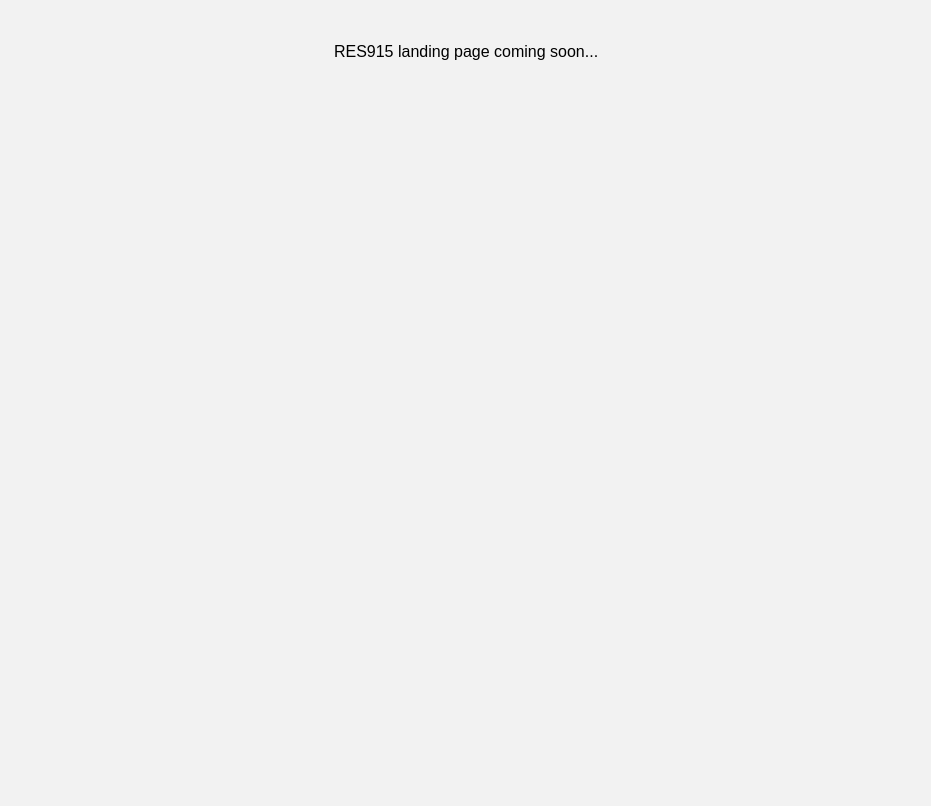
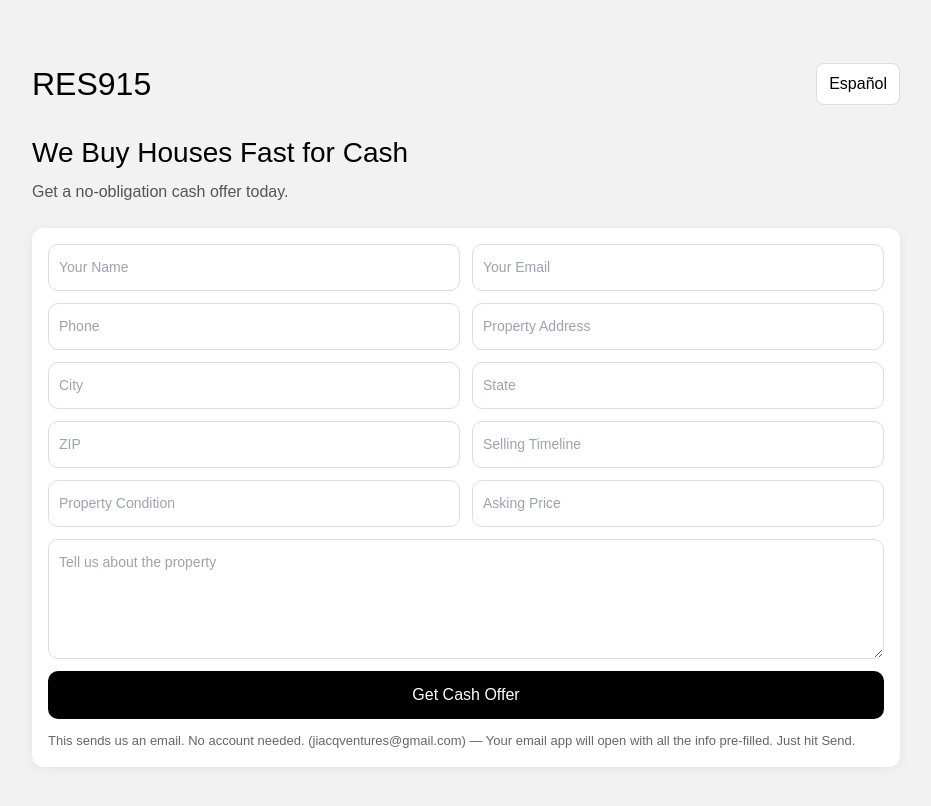
Before and after one commit to jiacqventures/res915, a Next.js app in the folder res915-nextjs/: page / in a window 1280 px wide. Shown: the top 806 px of the page, without its empty margins (174-1105 px from the left). Built offline with nearby package versions, Linux system fonts and the light colour scheme.

Commit message:
Update page.js

```diff
--- a/res915-nextjs/app/page.js
+++ b/res915-nextjs/app/page.js
@@ -1,9 +1,209 @@
+"use client";
+
+import { useMemo, useState } from "react";
+
+const EMAIL = "jiacqventures@gmail.com";
+
 export default function Home() {
+  const [lang, setLang] = useState("en"); // "en" or "es"
+  const t = useMemo(() => {
+    return lang === "en"
+      ? {
+          title: "We Buy Houses Fast for Cash",
+          subtitle: "Get a no-obligation cash offer today.",
+          cta: "Get Cash Offer",
+          name: "Your Name",
+          email: "Your Email",
+          phone: "Phone",
+          address: "Property Address",
+          city: "City",
+          state: "State",
+          zip: "ZIP",
+          timeline: "Selling Timeline",
+          condition: "Property Condition",
+          price: "Asking Price",
+          details: "Tell us about the property",
+          sendingTo: "This sends us an email. No account needed.",
+          toggle: "Español",
+          successNote:
+            "Your email app will open with all the info pre-filled. Just hit Send."
+        }
+      : {
+          title: "¡Compramos Casas Rápido en Efectivo!",
+          subtitle: "Obtén una oferta en efectivo sin compromiso hoy.",
+          cta: "Obtener Oferta en Efectivo",
+          name: "Tu Nombre",
+          email: "Tu Correo",
+          phone: "Teléfono",
+          address: "Dirección de la Propiedad",
+          city: "Ciudad",
+          state: "Estado",
+          zip: "C.P.",
+          timeline: "Tiempo para Vender",
+          condition: "Condición de la Propiedad",
+          price: "Precio Deseado",
+          details: "Cuéntanos sobre la propiedad",
+          sendingTo: "Esto nos envía un correo. No necesitas cuenta.",
+          toggle: "English",
+          successNote:
+            "Se abrirá tu app de correo con la info lista. Solo envía."
+        };
+  }, [lang]);
+
+  function handleSubmit(e) {
+    e.preventDefault();
+    const fd = new FormData(e.currentTarget);
+
+    const fields = {
+      name: fd.get("name") || "",
+      email: fd.get("email") || "",
+      phone: fd.get("phone") || "",
+      address: fd.get("address") || "",
+      city: fd.get("city") || "",
+      state: fd.get("state") || "",
+      zip: fd.get("zip") || "",
+      timeline: fd.get("timeline") || "",
+      condition: fd.get("condition") || "",
+      price: fd.get("price") || "",
+      details: fd.get("details") || ""
+    };
+
+    const subject =
+      lang === "en"
+        ? "RES915 Cash Offer Request"
+        : "Solicitud de Oferta en Efectivo - RES915";
+
+    const bodyLines =
+      lang === "en"
+        ? [
+            "Cash Offer Request",
+            "-------------------",
+            `Name: ${fields.name}`,
+            `Email: ${fields.email}`,
+            `Phone: ${fields.phone}`,
+            `Address: ${fields.address}`,
+            `City/State/ZIP: ${fields.city}, ${fields.state} ${fields.zip}`,
+            `Timeline: ${fields.timeline}`,
+            `Condition: ${fields.condition}`,
+            `Asking Price: ${fields.price}`,
+            "",
+            "Details:",
+            fields.details
+          ]
+        : [
+            "Solicitud de Oferta en Efectivo",
+            "-------------------------------",
+            `Nombre: ${fields.name}`,
+            `Correo: ${fields.email}`,
+            `Teléfono: ${fields.phone}`,
+            `Dirección: ${fields.address}`,
+            `Ciudad/Estado/C.P.: ${fields.city}, ${fields.state} ${fields.zip}`,
+            `Tiempo para vender: ${fields.timeline}`,
+            `Condición: ${fields.condition}`,
+            `Precio deseado: ${fields.price}`,
+            "",
+            "Detalles:",
+            fields.details
+          ];
+
+    const mailto = `mailto:${EMAIL}?subject=${encodeURIComponent(
+      subject
+    )}&body=${encodeURIComponent(bodyLines.join("\n"))}`;
+
+    // Open the user's email client with the prefilled message
+    window.location.href = mailto;
+  }
+
   return (
-    <main>
-      <h1 style={{ textAlign: 'center', paddingTop: '40px' }}>
-        RES915 landing page coming soon...
-      </h1>
+    <main style={{ maxWidth: 900, margin: "60px auto", padding: "0 16px" }}>
+      <header style={{ display: "flex", justifyContent: "space-between", alignItems: "center", gap: 12 }}>
+        <h1 style={{ fontSize: 32, margin: 0 }}>RES915</h1>
+        <button
+          onClick={() => setLang(lang === "en" ? "es" : "en")}
+          style={{
+            border: "1px solid #ddd",
+            background: "#fff",
+            padding: "8px 12px",
+            borderRadius: 8,
+            cursor: "pointer"
+          }}
+        >
+          {t.toggle}
+        </button>
+      </header>
+
+      <section style={{ marginTop: 24 }}>
+        <h2 style={{ fontSize: 28, margin: "0 0 6px" }}>{t.title}</h2>
+        <p style={{ color: "#555", marginTop: 0 }}>{t.subtitle}</p>
+      </section>
+
+      <form
+        onSubmit={handleSubmit}
+        style={{
+          marginTop: 24,
+          display: "grid",
+          gridTemplateColumns: "1fr 1fr",
+          gap: 12,
+          background: "#fff",
+          padding: 16,
+          borderRadius: 12,
+          boxShadow: "0 2px 12px rgba(0,0,0,0.06)"
+        }}
+      >
+        <input name="name" placeholder={t.name} required />
+        <input name="email" type="email" placeholder={t.email} required />
+        <input name="phone" placeholder={t.phone} />
+        <input name="address" placeholder={t.address} required />
+        <input name="city" placeholder={t.city} />
+        <input name="state" placeholder={t.state} />
+        <input name="zip" placeholder={t.zip} />
+        <input name="timeline" placeholder={t.timeline} />
+        <input name="condition" placeholder={t.condition} />
+        <input name="price" placeholder={t.price} />
+
+        <textarea
+          name="details"
+          placeholder={t.details}
+          style={{ gridColumn: "1 / -1", minHeight: 120 }}
+        />
+
+        <button
+          type="submit"
+          style={{
+            gridColumn: "1 / -1",
+            padding: "12px 16px",
+            background: "black",
+            color: "white",
+            border: "none",
+            borderRadius: 10,
+            cursor: "pointer",
+            fontSize: 16
+          }}
+        >
+          {t.cta}
+        </button>
+
+        <p style={{ gridColumn: "1 / -1", color: "#666", fontSize: 13, margin: 0 }}>
+          {t.sendingTo} ({EMAIL}) — {t.successNote}
+        </p>
+      </form>
+
+      {/* quick styles so inputs look decent without Tailwind */}
+      <style jsx>{`
+        input,
+        textarea {
+          width: 100%;
+          padding: 12px 10px;
+          border: 1px solid #ddd;
+          border-radius: 10px;
+          font-size: 14px;
+          outline: none;
+        }
+        input:focus,
+        textarea:focus {
+          border-color: #999;
+        }
+      `}</style>
     </main>
   );
 }
```
